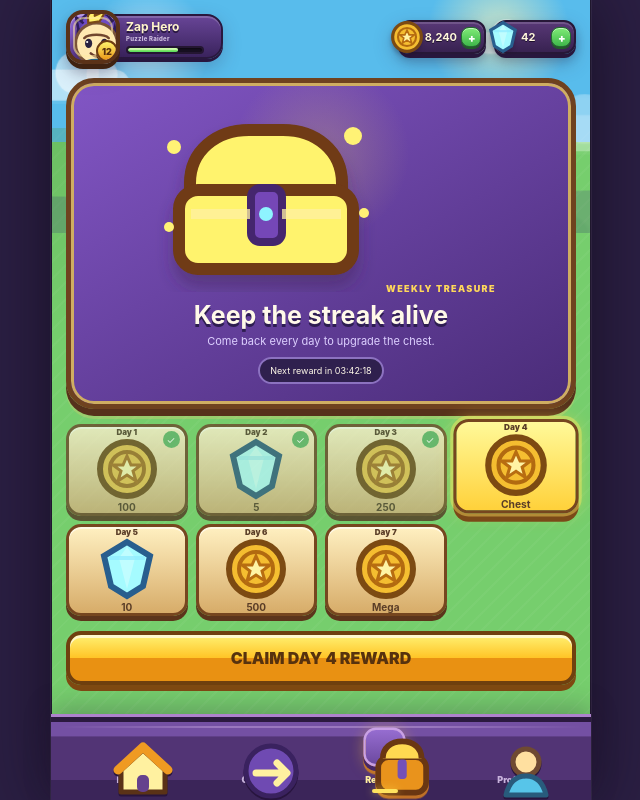
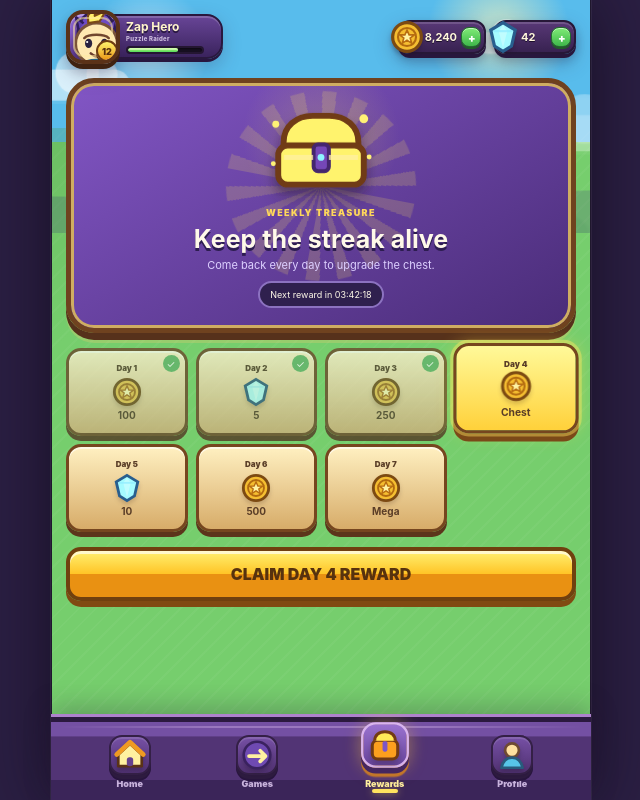
Before and after one commit to techzoneadapter-droid/MiniZap, a React (Vite) app: page / in a window 1280 px wide. Both pictures are taken after a click on the button "Rewards". Shown: the whole page, without its empty margins (319-959 px from the left). Built offline with nearby package versions, Linux system fonts and the light colour scheme.

Commit message:
feat(ui): unify nav rewards and profile with MiniZap art assets

```diff
--- a/src/styles/global.css
+++ b/src/styles/global.css
@@ -577,3 +577,59 @@ body{
   .world-node{min-width:115px;grid-template-columns:37px 1fr}.world-node>img{width:40px;height:37px}.node-center>img{width:37px;height:39px}
   .battle-tile{min-height:164px}.tile-arena-art{width:102px;height:92px}.tile-copy{padding-top:86px}
 }
+
+
+/* ==========================================================================
+   FINAL ASSET COHESION PASS — nav / rewards / profile
+   ========================================================================== */
+.premium-nav button>span.nav-icon-shell{
+  width:42px;height:40px;display:grid;place-items:center;border-radius:13px;
+  background:linear-gradient(#7650a5,#503171);border:2px solid #342046;
+  box-shadow:0 4px 0 #2d1b3f,inset 0 2px rgba(255,255,255,.12);transition:.18s
+}
+.premium-nav .nav-icon-shell img{
+  width:34px;height:34px;object-fit:contain;filter:drop-shadow(0 3px 2px rgba(30,17,40,.28))
+}
+.premium-nav button.active>span.nav-icon-shell{
+  transform:translateY(-10px) scale(1.14);background:linear-gradient(#9a72cf,#68459c);
+  border-color:#d9b4ed;box-shadow:0 5px 0 #452760,0 0 16px rgba(255,229,100,.28)
+}
+.premium-nav button.active .nav-icon-shell img{filter:drop-shadow(0 4px 3px rgba(32,18,42,.3)) brightness(1.08)}
+.premium-nav button>span.nav-icon-shell{font-size:0}
+.premium-nav button small{margin-top:2px}
+
+.reward-hero-chest{
+  width:118px;height:94px;object-fit:contain;margin:0 auto 4px;display:block;
+  filter:drop-shadow(0 10px 8px rgba(37,20,47,.33));animation:reward-art-bob 1.35s ease-in-out infinite alternate
+}
+@keyframes reward-art-bob{to{transform:translateY(-6px) rotate(1deg);filter:drop-shadow(0 14px 10px rgba(37,20,47,.28)) brightness(1.05)}}
+.rewards-screen-premium .reward-hero{overflow:hidden;position:relative}
+.rewards-screen-premium .reward-hero:after{
+  content:"";position:absolute;z-index:0;left:50%;top:8px;transform:translateX(-50%);
+  width:190px;height:190px;border-radius:50%;
+  background:repeating-conic-gradient(rgba(255,230,93,.18) 0 9deg,transparent 9deg 20deg);
+  animation:reward-rays 10s linear infinite;pointer-events:none
+}
+@keyframes reward-rays{to{transform:translateX(-50%) rotate(360deg)}}
+.rewards-screen-premium .reward-hero>*{position:relative;z-index:1}
+.reward-tile img{
+  width:30px;height:30px;object-fit:contain;margin:4px auto 2px;filter:drop-shadow(0 3px 2px rgba(63,36,27,.2))
+}
+.reward-tile.active img{animation:reward-icon-bob .8s ease-in-out infinite alternate}
+@keyframes reward-icon-bob{to{transform:translateY(-4px) scale(1.08)}}
+
+.premium-avatar{
+  overflow:hidden;background:linear-gradient(#8260c9,#543481)!important
+}
+.premium-avatar img{
+  width:110px;height:120px;object-fit:contain;transform:translateY(8px);filter:drop-shadow(0 6px 4px rgba(47,25,48,.25))
+}
+.rank-chip{display:inline-flex;align-items:center;gap:5px}
+.rank-chip img{width:21px;height:24px;object-fit:contain}
+.profile-screen-premium .stats-grid div{
+  grid-template-columns:38px 1fr;grid-template-rows:auto auto;align-items:center
+}
+.profile-screen-premium .stats-grid img{
+  grid-row:1/3;width:34px;height:34px;object-fit:contain;margin-right:6px;filter:drop-shadow(0 3px 2px rgba(60,36,29,.18))
+}
+.profile-screen-premium .stats-grid span{display:none}
```
